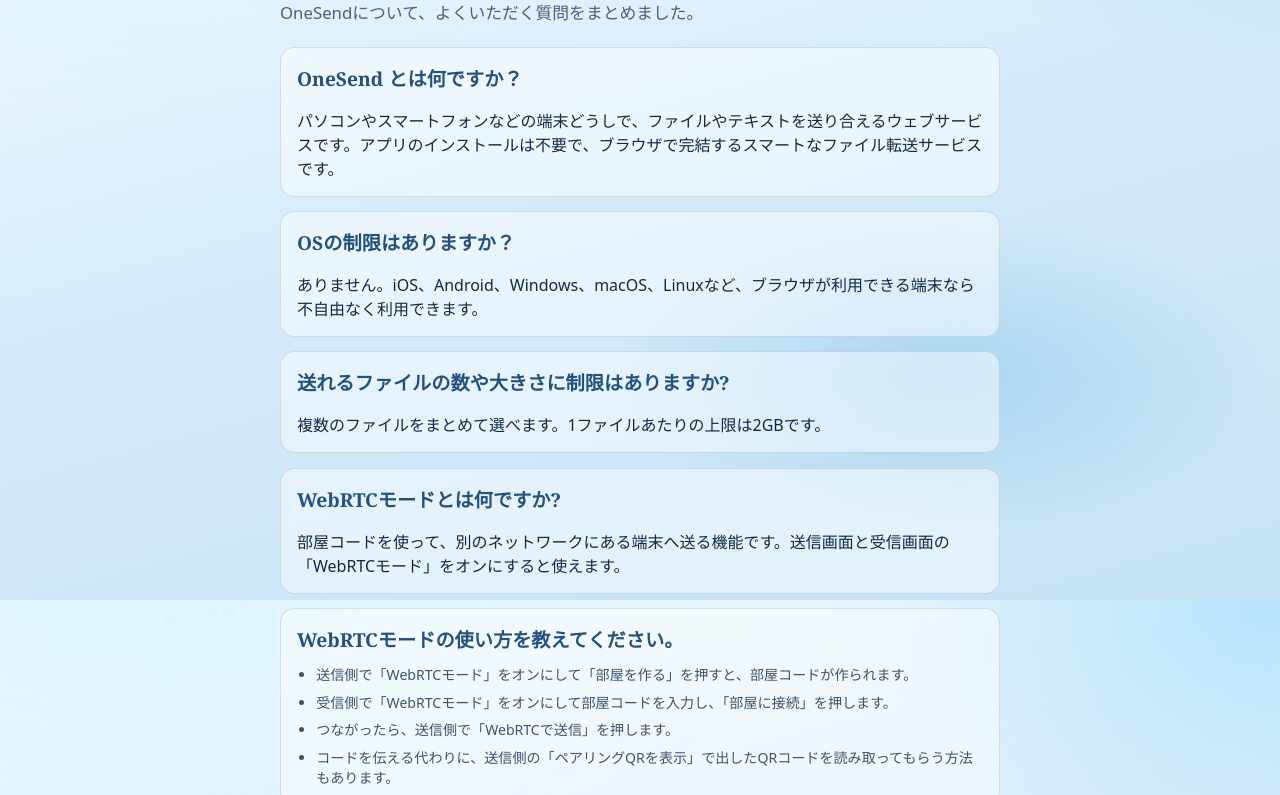
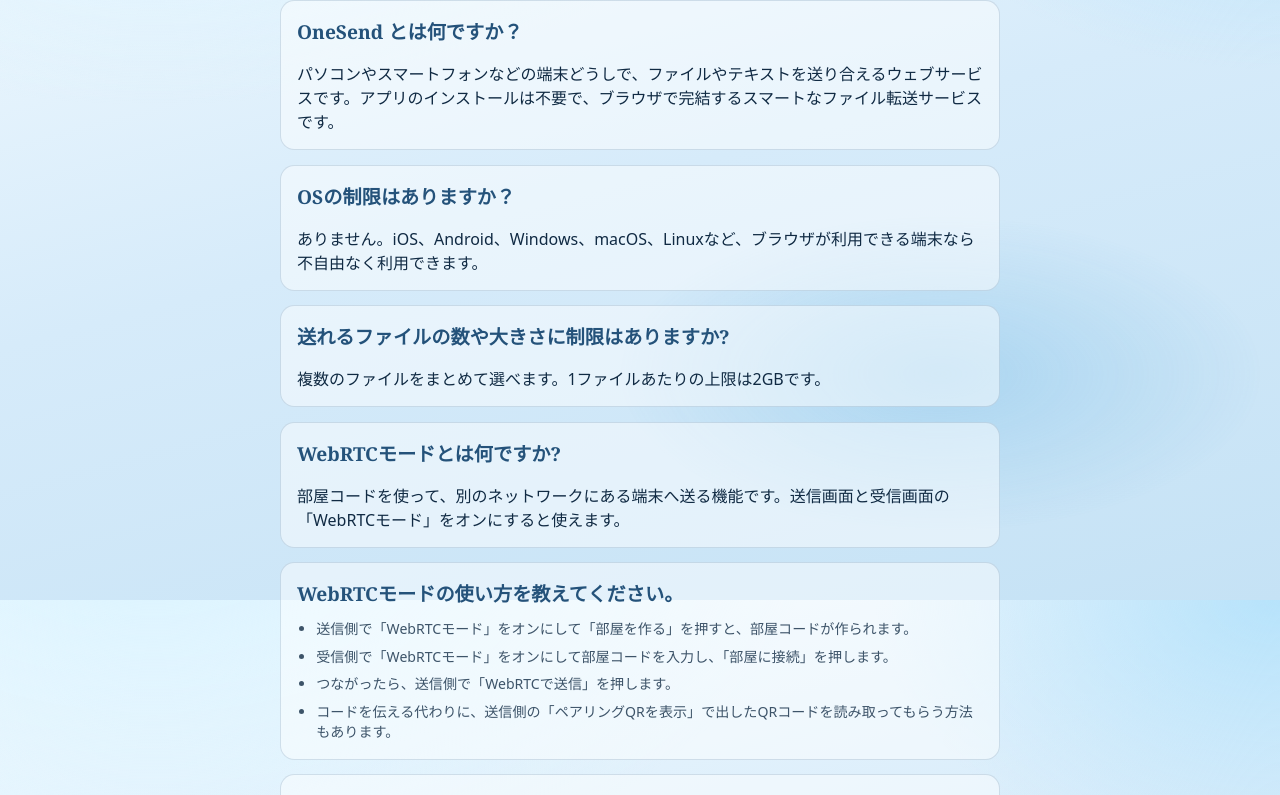
Before and after one commit to mangagroup712-design/OneSend, a website: page FAQ.html in a window 1280 px wide. Shown: the part 200-995 px from the top of the page. Drawn offline with Linux system fonts and the light colour scheme.

Commit message:
add faq...

```diff
--- a/FAQ.html
+++ b/FAQ.html
@@ -11,7 +11,6 @@
     <div class="page compact-page"><header class="site-header"><a class="header-brand" href="/">OneSend</a><nav class="header-nav"><a href="/">トップへ戻る</a></nav></header><main class="hero narrow">
       <p class="brand small">OneSend</p>
       <h1 class="headline">よくある質問</h1>
-      <p class="lede">OneSendについて、よくいただく質問をまとめました。</p>
 
       <section class="form-shell" aria-label="よくある質問">
         <article class="speed-guide">
```
